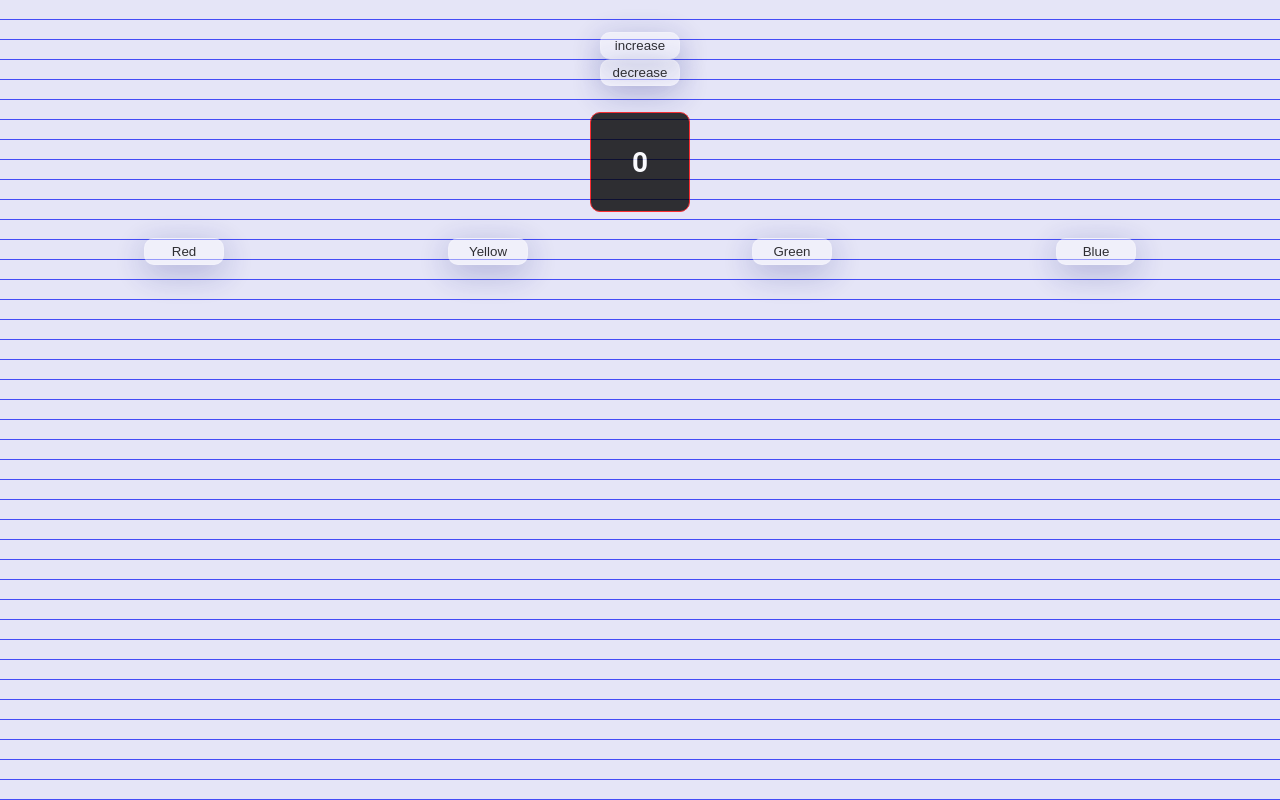
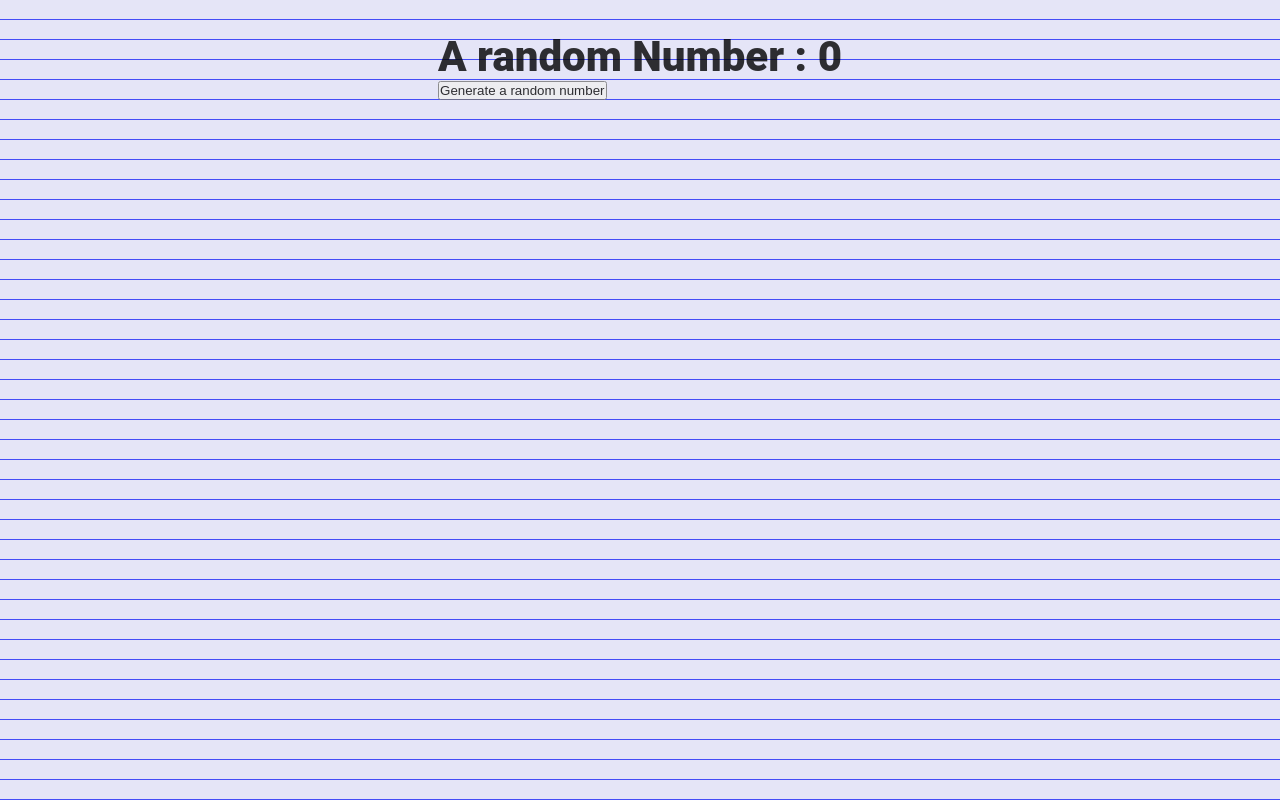
Before and after one commit to luv-jeri/React, a React (Create React App) app: page / in a window 1280 px wide. Built offline with nearby package versions, Linux system fonts and the light colour scheme.

Commit message:
props revision lvl 1

```diff
--- a/src/App.js
+++ b/src/App.js
@@ -1,80 +1,29 @@
 import './App.css';
 import { useState } from 'react';
-import Button from './components/Button';
-// const useState = (initial) => {
-//   let specialVariable = initial;
-//   const aFunctionThatChangesTheSpecialVariable = (value) => {
-//     specialVariable = value;
-//     root.render();
-//   };
-//   return [specialVariable, aFunctionThatChangesTheSpecialVariable];
-// };
+import A from './components/A';
 
 function App() {
-  const classForTheContainer = 'container';
+  // const states = useState(0); //` [ 0 , setter ]
 
-  const special = useState(0);
-  const [count, setCount] = special;
+  // const randomNumber = states[0]
+  // const setRandomNumber = states[1]
 
-  const [color, setColor] = useState('black');
+  const [randomNumber, setRandomNumber] = useState(0);
 
-  const boxStyle = {
-    margin: '10px',
-    border: '1px solid red',
-    borderRadius: '10%',
-    backgroundColor: color,
-    display : 'flex',
-    justifyContent : 'center',
-    alignItems : 'center',
-    color : 'white',
-  };
+  // const [randomNumber, setRandomNumber] = useState(0);
 
   return (
-    <div className={classForTheContainer}>
-      <Button
-        title='increase'
-        click={() => {
-          setCount(count + 1);
-        }}
-      />
-      <Button
-        title='decrease'
-        click={() => {
-          setCount(count - 1);
-        }}
-      />
-      <div className='wrap'>
-        <div className='box' style={boxStyle}>
-          <h1>{count}</h1>
-        </div>
-      </div>
-      <div className='wrap'>
-        {/* {Button("Red")} */}
-        <Button
-          title='Red'
-          click={() => {
-            setColor('red');
-          }}
-        />
-        <Button
-          title='Yellow'
-          click={() => {
-            setColor('yellow');
-          }}
-        />
-        <Button
-          title='Green'
-          click={() => {
-            setColor('green');
-          }}
-        />
-        <Button
-          title='Blue'
-          click={() => {
-            setColor('blue');
-          }}
-        />
-      </div>
+    <div className='container'>
+      <A random={randomNumber} setRandomNumber={setRandomNumber} />
+
+      {/* {A({
+        name: 'Sanjay',
+        age: 22,
+      })}
+      {A({
+        name: 'Mukesh',
+        age: 23,
+      })} */}
     </div>
   );
 }
--- /dev/null
+++ b/src/components/A.jsx
@@ -0,0 +1,19 @@
+import React from 'react';
+
+export default function A(props) {
+  const { random, setRandomNumber } = props;
+
+  return (
+    <div>
+      <h1>A random Number : {random}</h1>
+      <button
+        onClick={() => {
+          const tempRandomNumber = Math.floor(Math.random() * 100);
+          setRandomNumber(tempRandomNumber);
+        }}
+      >
+        Generate a random number
+      </button>
+    </div>
+  );
+}
--- a/src/index.css
+++ b/src/index.css
@@ -8,7 +8,17 @@ body {
   font-family: 'Roboto', sans-serif;
   font-size: 14px;
   background-color: #e5e5f7;
-opacity: 0.8;
-background-size: 20px 20px;
-background-image:  repeating-linear-gradient(0deg, #444cf7, #444cf7 1px, #e5e5f7 1px, #e5e5f7);
+  opacity: 0.8;
+  background-size: 20px 20px;
+  background-image: repeating-linear-gradient(
+    0deg,
+    #444cf7,
+    #444cf7 1px,
+    #e5e5f7 1px,
+    #e5e5f7
+  );
 }
+h1 {
+  font-size: 3em;
+  font-weight: 900;
+}
```
